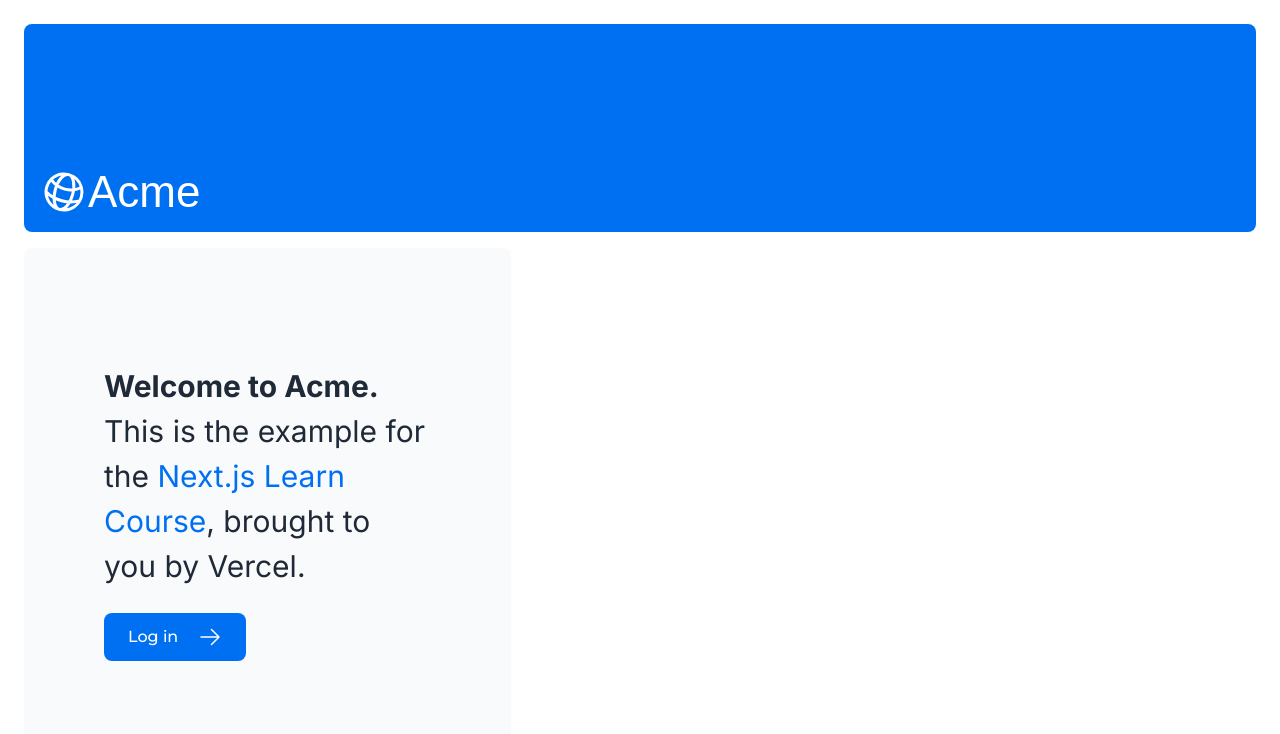
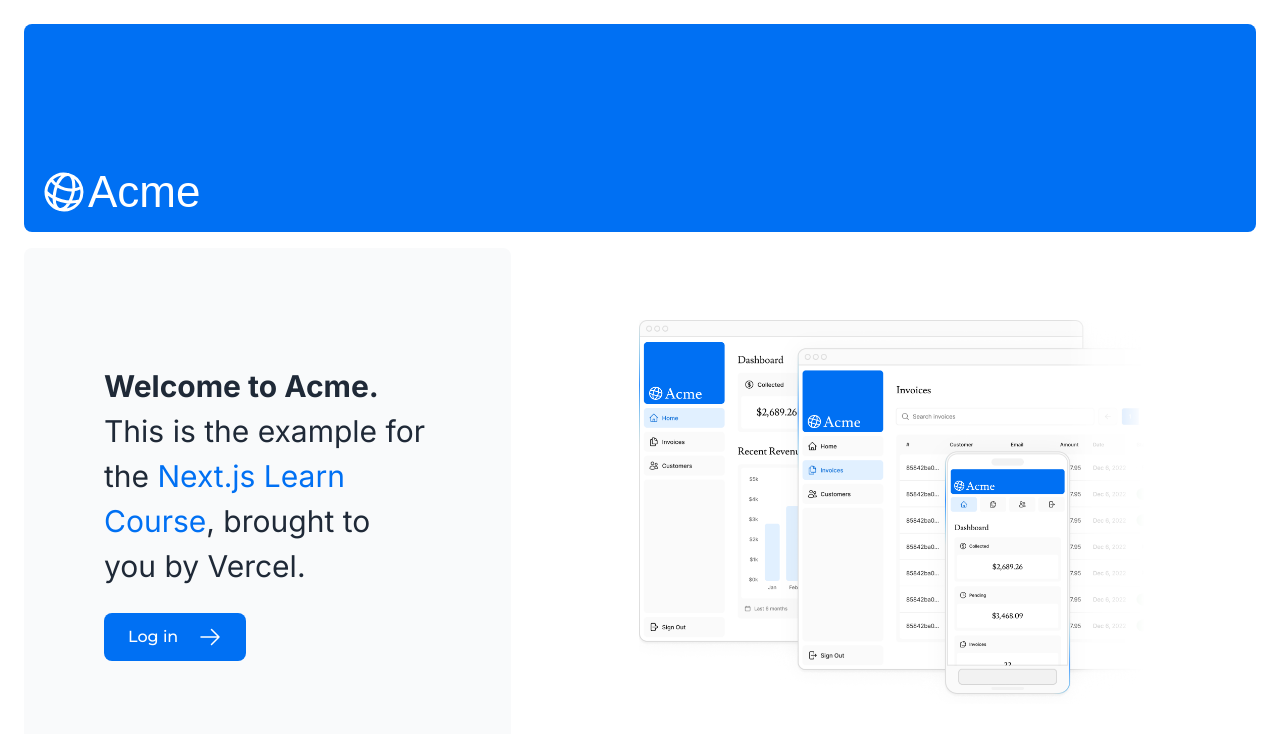
Before and after one commit to addProfesional/nextjs-dashboard, a Next.js app: page / in a window 1280 px wide. Shown: the top 734 px of the page. Built offline with nearby package versions, Linux system fonts and the light colour scheme; a web font is replaced by a local one.

Commit message:
Added image

```diff
--- a/app/page.tsx
+++ b/app/page.tsx
@@ -3,6 +3,7 @@ import { ArrowRightIcon } from '@heroicons/react/24/outline';
 import styles from '@/app/ui/home.module.css';
 import { lusitana, inter } from '@/app/ui/fonts';
 import Link from 'next/link';
+import Image from 'next/image';
 
 export default function Page() {
   return (
@@ -30,6 +31,21 @@ export default function Page() {
         </div>
         <div className="flex items-center justify-center p-6 md:w-3/5 md:px-28 md:py-12">
           {/* Add Hero Images Here */}
+          <Image
+            src="/hero-desktop.png"
+            alt="Hero Image"
+            width={1000}
+            height={760}
+            className="hidden md:block"
+          />
+
+          <Image
+            src="/hero-mobile.png"
+            alt="Hero Image"
+            width={560}
+            height={620}
+            className="block md:hidden"
+          />
         </div>
       </div>
     </main>
```
